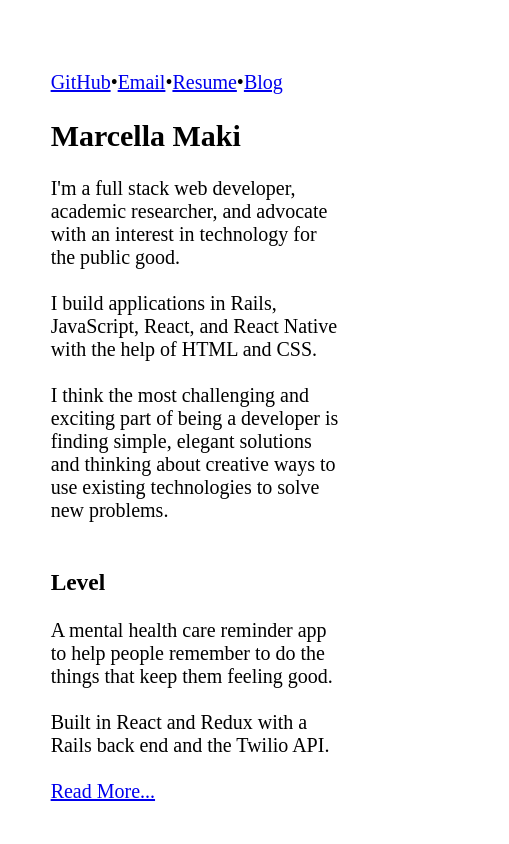
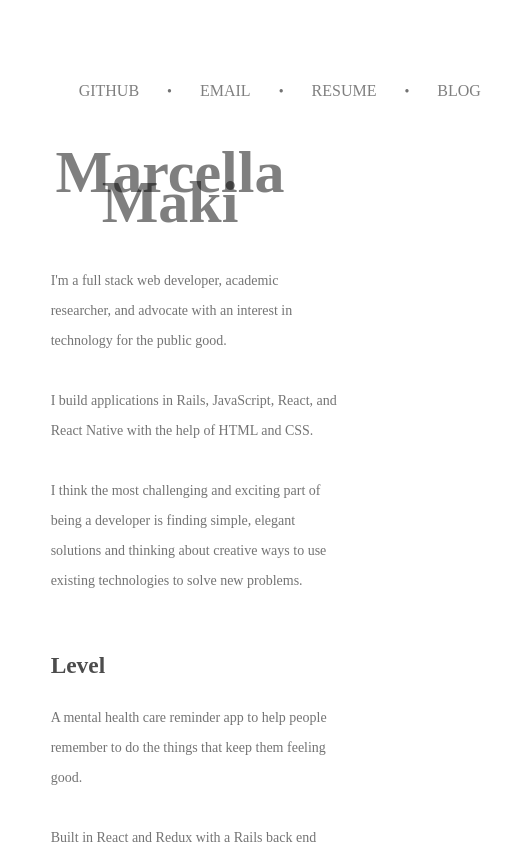
Before and after one commit to marcellamaki/portfolio, a React (Create React App) app in the folder portfolio/: page / in a window 390 px wide. Shown: the top 844 px of the page, 509 px wide, since content can reach past the window. Built offline with nearby package versions, Linux system fonts and the light colour scheme.

Commit message:
added draft style sheets

```diff
--- a/portfolio/src/App.css
+++ b/portfolio/src/App.css
@@ -1,19 +1,190 @@
-.App {
-  text-align: center;
-  font: serif;
+body {
+  color: rgba(0, 0, 0, 0.7);
+  line-height: 1.5em;
 }
 
-.App-header {
-  background-color: #222;
-  height: 150px;
-  padding: 20px;
-  color: white;
+p {
+  margin: 0 0 10px 0;
+  color: rgba(0, 0, 0, 0.55);
+  font-size: 20px;
+  font-weight:100;
+}
+@media screen and (max-width: 480px) {
+  p {
+  font-size: 14px;
+  }
 }
 
-.App-title {
-  font-size: 1.5em;
+.container {
+  max-width: 900px;
+  margin-top: 50px;
+  margin: auto;
 }
 
-.App-intro {
-  font-size: large;
+.input {
+  margin: 10px;
 }
+
+.button {
+  background-color: white;
+  font-size: 14px;
+  font-family: 'Cormorant', serif;
+  border: none;
+  padding:3px, 10px, 3px, 10px;
+  margin: 10px;
+  color: rgba(0, 0, 0, 0.9);
+  text-transform: uppercase;
+  opacity: 0.5;
+}
+
+form {
+  margin: 0 0 10px 0;
+  color: rgba(0, 0, 0, 0.55);
+  font-size: 20px;
+  font-weight:100;
+}
+
+header {
+  margin: 50px 0;
+  font-family: 'Cormorant', serif;
+}
+@media screen and (max-width: 480px) {
+  .header {
+    margin:50px 0;
+  }
+}
+
+.site-title {
+  display: block;
+  text-align: right;
+  margin-right:50px;
+  margin-top:50px;
+  font-size: 40px;
+  text-decoration: none;
+  font-family: 'Cormorant', serif;
+  color: rgba(0, 0, 0, 0.3);
+}
+
+@media screen and (max-width: 480px) {
+  .site-title {
+    display: block;
+    text-align: center;
+    font-weight: 100;
+    text-decoration: none;
+    color: rgba(0, 0, 0, 0.5);
+  }
+}
+
+.nav {
+  text-align: center;
+  margin-top:25px;
+  margin-bottom: 25px;
+}
+
+a:hover,
+a:active {
+  color: rgba(0, 0, 0, 0.8);
+  transition: 0.6s;
+}
+
+
+@media screen and (max-width: 480px) {
+  .nav {
+    text-align: center;
+  }
+}
+
+a {
+  text-align: right;
+  color: rgba(0, 0, 0, 0.5);
+  font-size: 14px;
+  padding: 10px 3px;
+  text-transform: uppercase;
+  text-decoration: none;
+  margin: 25px;
+  transition: color 0.5s ease;
+
+}
+
+@media screen and (max-width: 480px) {
+  a {
+  text-align: right;
+  color: rgba(0, 0, 0, 0.5);
+  font-size: 16px;
+  padding: 3px;
+  text-transform: uppercase;
+  text-decoration: none;
+}
+}
+
+
+.login {
+  margin:100px;
+}
+
+
+.logout{
+  display: block;
+  text-align: center;
+  margin-right:100px;
+  font-size: 40px;
+  text-decoration: none;
+  font-family: 'Cormorant', serif;
+  color: rgba(0, 0, 0, 0.3);
+  margin:75px;
+}
+
+.done {
+  display: block;
+  text-align: center;
+  margin-right:100px;
+  font-size: 40px;
+  text-decoration: none;
+  font-family: 'Cormorant', serif;
+  color: rgba(0, 0, 0, 0.3);
+  margin:75px;
+}
+
+table {
+    border-collapse: collapse;
+}
+
+td, th {
+    bottom-border: 1px solid #dddddd;
+    text-align: left;
+    padding: 8px;
+    width: 45%;
+}
+
+hr {
+  border: 0;
+  height: 1px;
+  background-image: -webkit-linear-gradient(left, #f0f0f0, #8c8b8b, #f0f0f0);
+  background-image: -moz-linear-gradient(left, #f0f0f0, #8c8b8b, #f0f0f0);
+  background-image: -ms-linear-gradient(left, #f0f0f0, #8c8b8b, #f0f0f0);
+  background-image: -o-linear-gradient(left, #f0f0f0, #8c8b8b, #f0f0f0);
+}
+
+a.tagline {
+  text-align:center;
+  padding-top: 2vh;
+  color: rgba(0, 0, 0, 0.5);
+  font-size: 20px;
+  padding: 3px;
+  text-transform: uppercase;
+}
+
+a.tagline:hover,
+a.tagline:active {
+  color: rgba(0, 0, 0, 0.8);
+  transition: 0.8s;
+}
+
+div.welcome-title {
+  height: 65vh;
+  display: flex;
+  align-items: center;
+  justify-content: center }
+
+div.welcome-title p {
+  margin: 0 }
```
Also changed, not shown: 1 other file (tests, documents, lock files or other folders).
